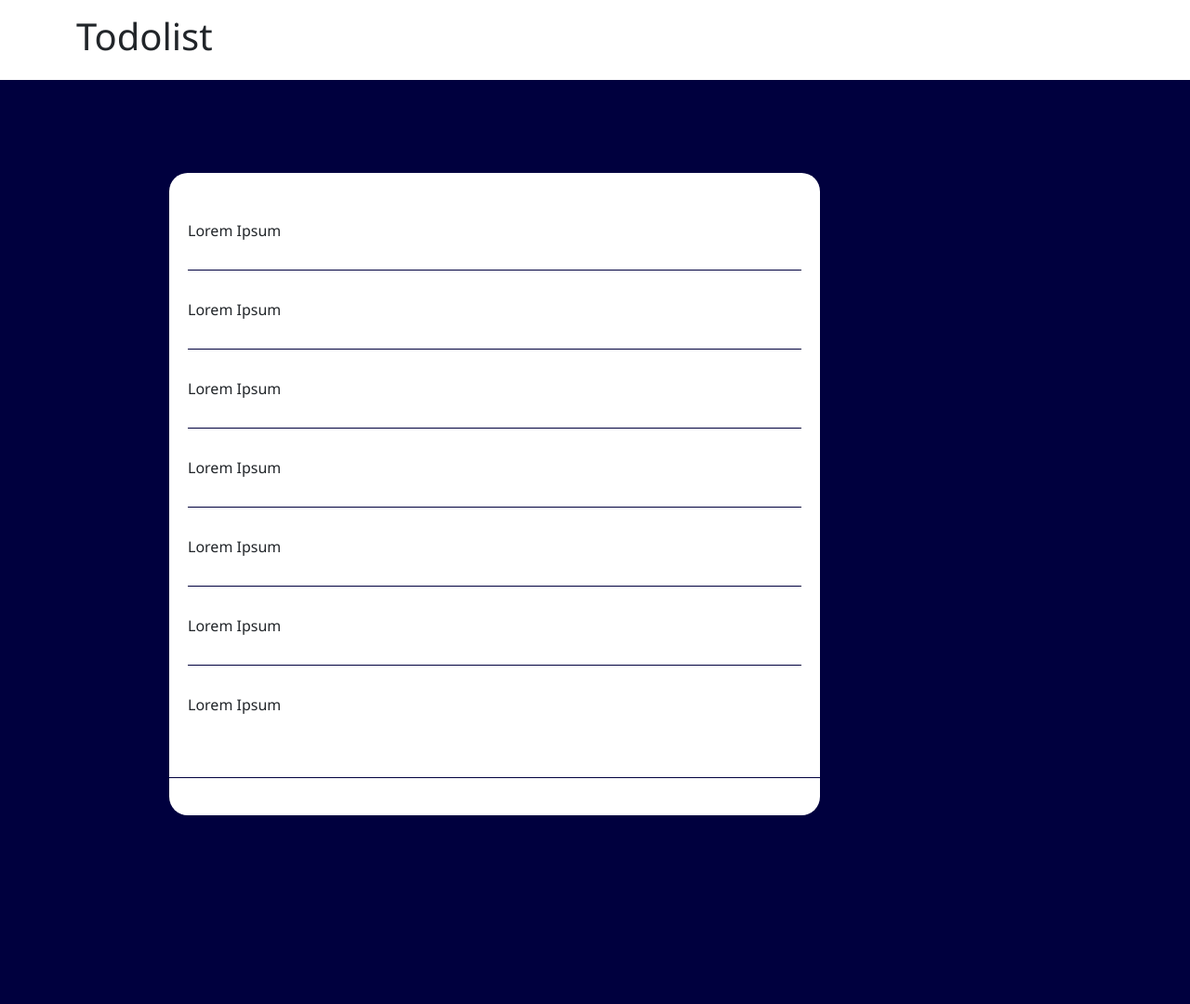
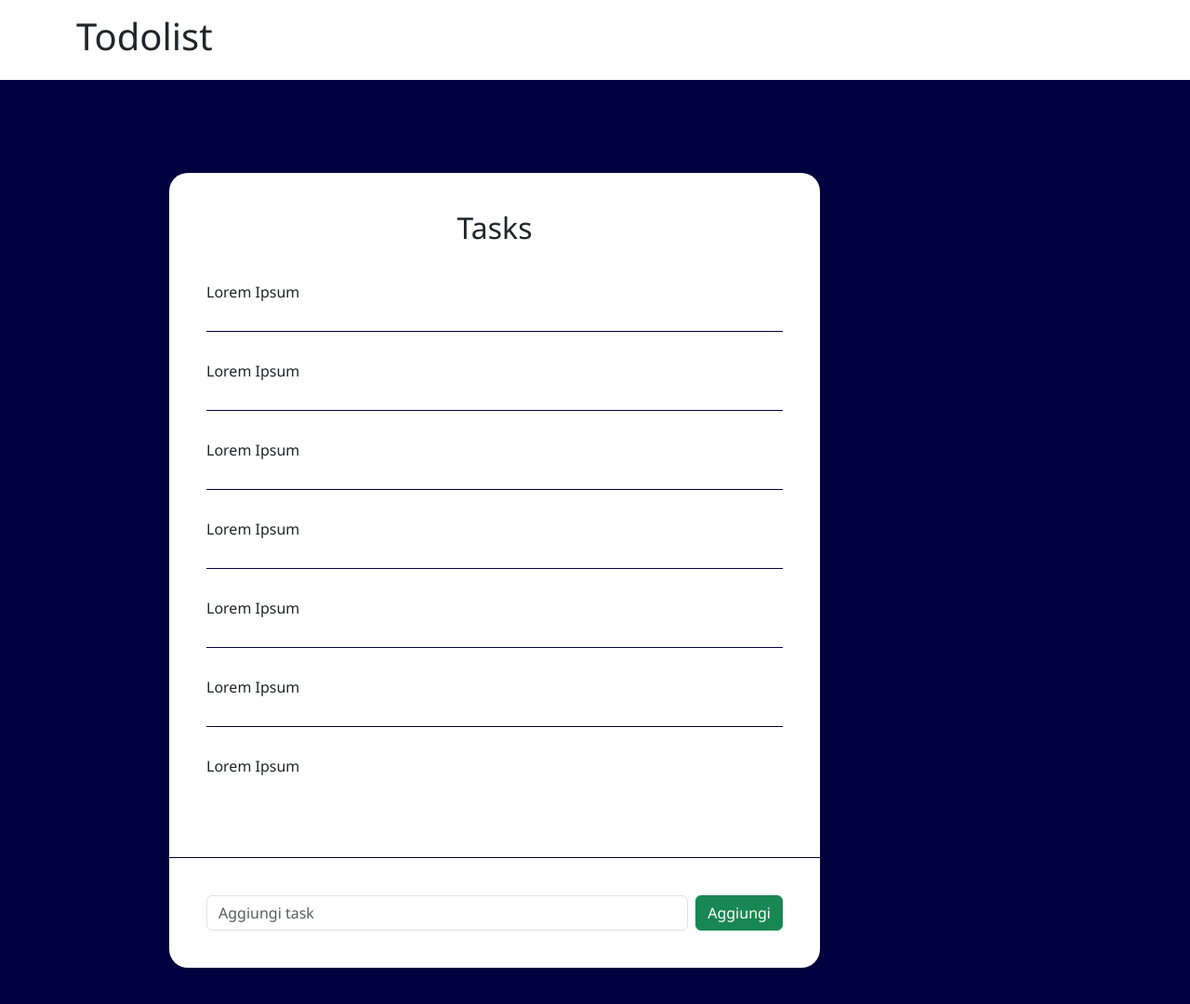
Before and after one commit to DeniPingiori/vue-todolist, a plain HTML site: page index.html in a window 1280 px wide. Shown: the whole page at 93% size. Before the commit the page ends 977 px from the top, so only its background shows below. Drawn offline with nearby package versions, Linux system fonts and the light colour scheme.

Commit message:
[upd] upd bottom

```diff
--- a/css/style.css
+++ b/css/style.css
@@ -24,7 +24,7 @@ header {
 
 .top-container,
 .bottom-container {
-    padding: 20px;
+    padding: 40px;
 }
 
 .top-container {
--- a/index.html
+++ b/index.html
@@ -27,6 +27,7 @@
                     <div class="col-12">
                         <div class="todolist-container">
                             <div class="top-container">
+                                <h2 class="text-center">Tasks</h2>
                                 <ul class="list-unstyled">
                                     <li>Lorem Ipsum</li>
                                     <li>Lorem Ipsum</li>
@@ -37,7 +38,13 @@
                                     <li>Lorem Ipsum</li>
                                 </ul>
                             </div>
-                            <div class="bottom-container"></div>
+                            <div class="bottom-container">
+                                <div class="d-flex">
+                                    <input type="text" class="form-control" placeholder="Aggiungi task">
+
+                                    <buttom class="btn btn-success ms-2">Aggiungi</buttom>
+
+                            </div>
                         </div>
                     </div>
                 </div>
```
